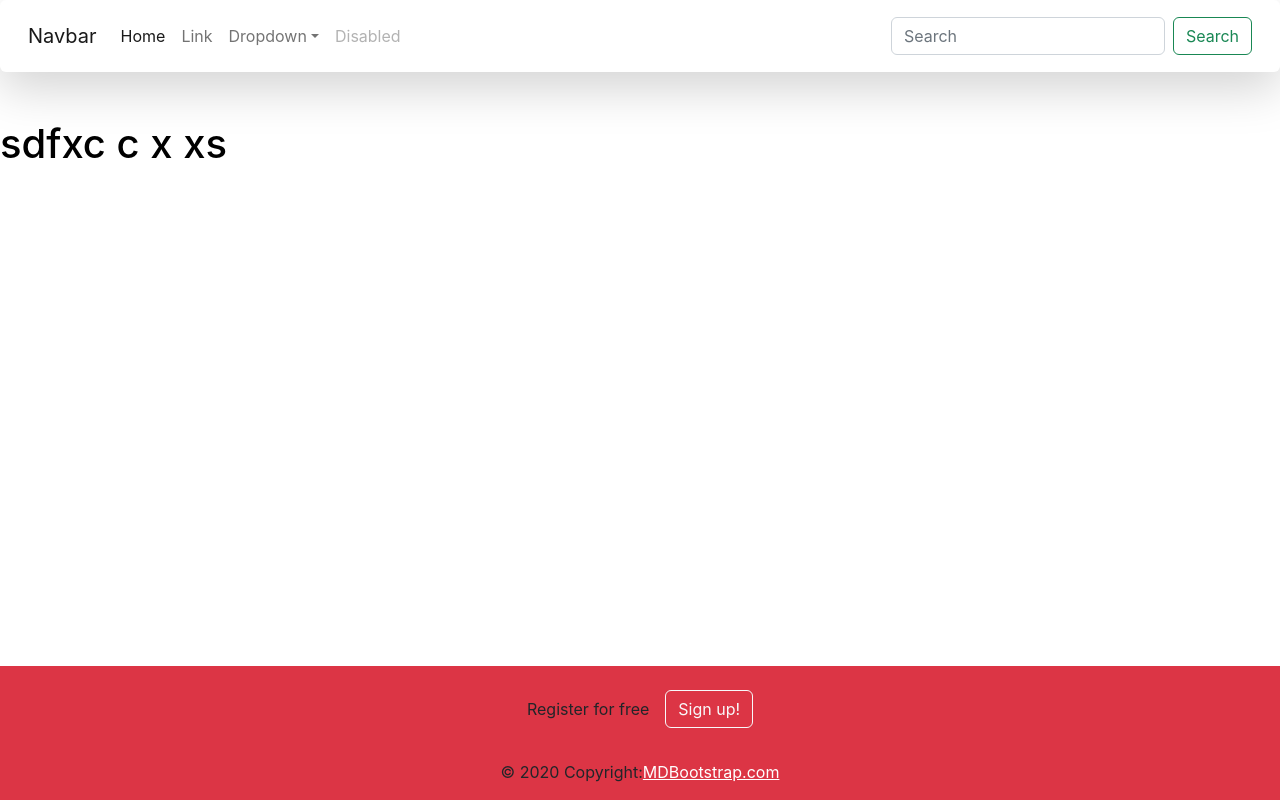
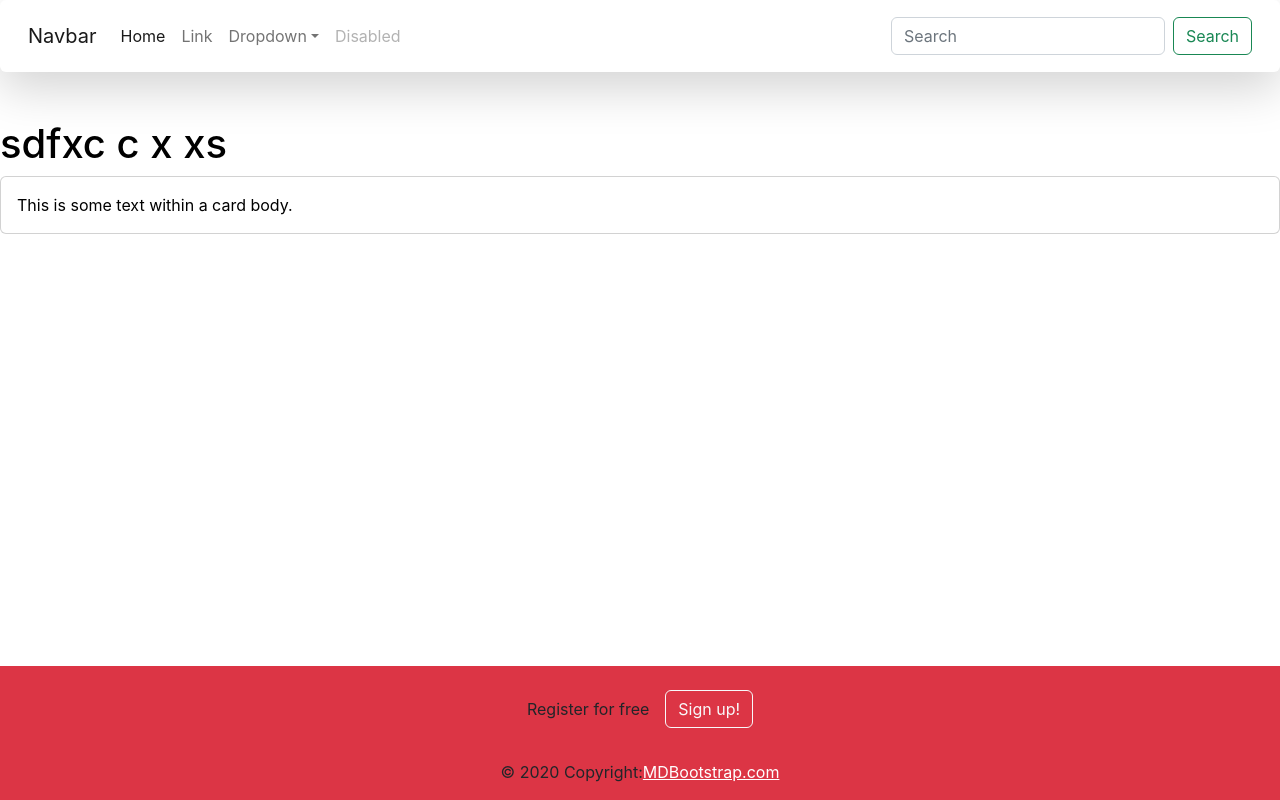
Before and after one commit to tron01/react_app, a React (Create React App) app: page / in a window 1280 px wide. Built offline with nearby package versions, Linux system fonts and the light colour scheme.

Commit message:
card added

```diff
--- /dev/null
+++ b/src/components/card.js
@@ -0,0 +1,12 @@
+function Card() {
+    return (
+        <div>
+            <div className="card xl-2 " >
+                <div className="card-body">
+                    This is some text within a card body.
+                </div>
+            </div>
+        </div>
+    );
+}
+export default Card;
--- a/src/index.js
+++ b/src/index.js
@@ -4,12 +4,14 @@ import './index.css';
 import App from './App';
 import Navbar from './components/navbar';
 import Foot from './components/footer';
+import Card from './components/card';
 
 const root = ReactDOM.createRoot(document.getElementById('root'));
 root.render(
   <React.StrictMode>
     <Navbar />
     <App />
+    <Card />
     <Foot />
   </React.StrictMode>
 );
```
